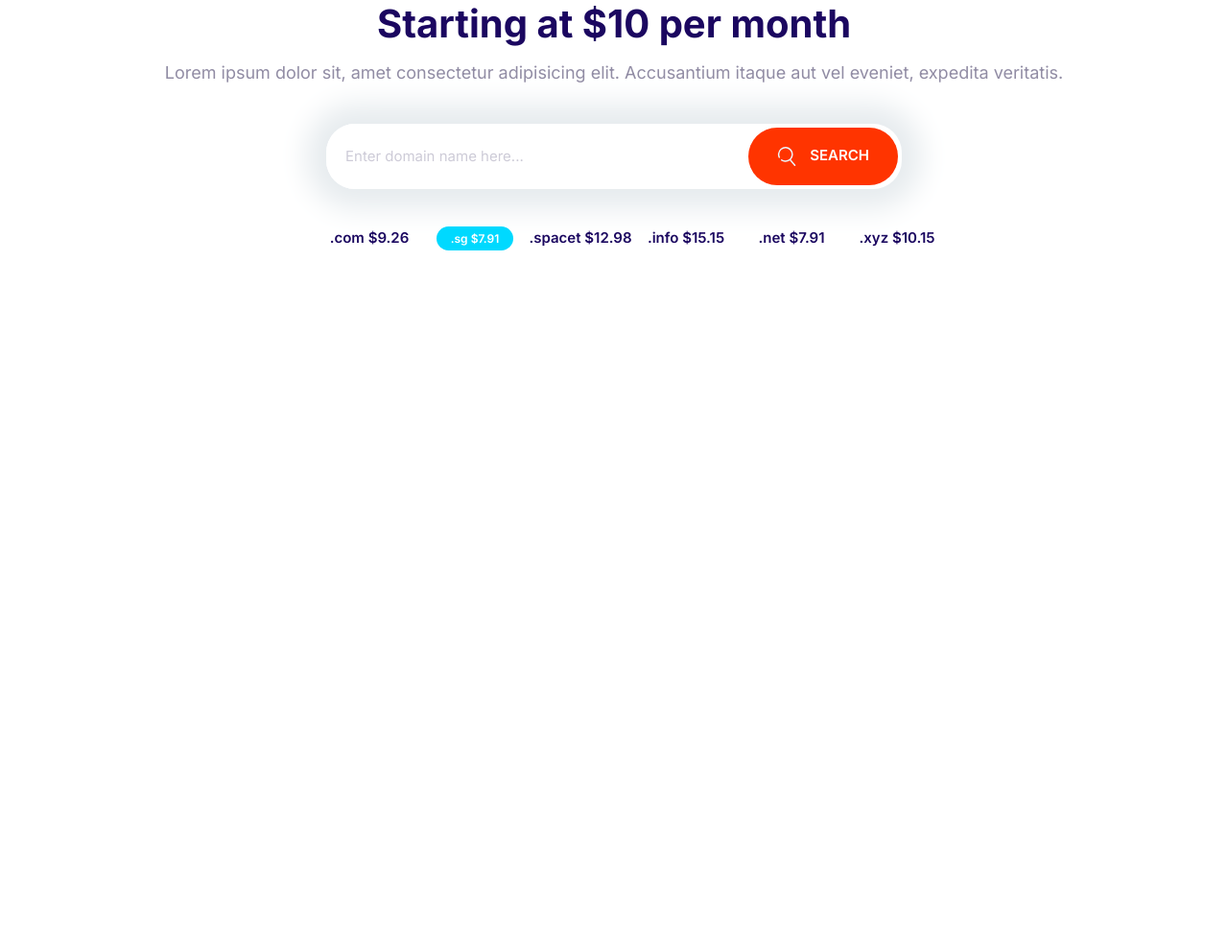
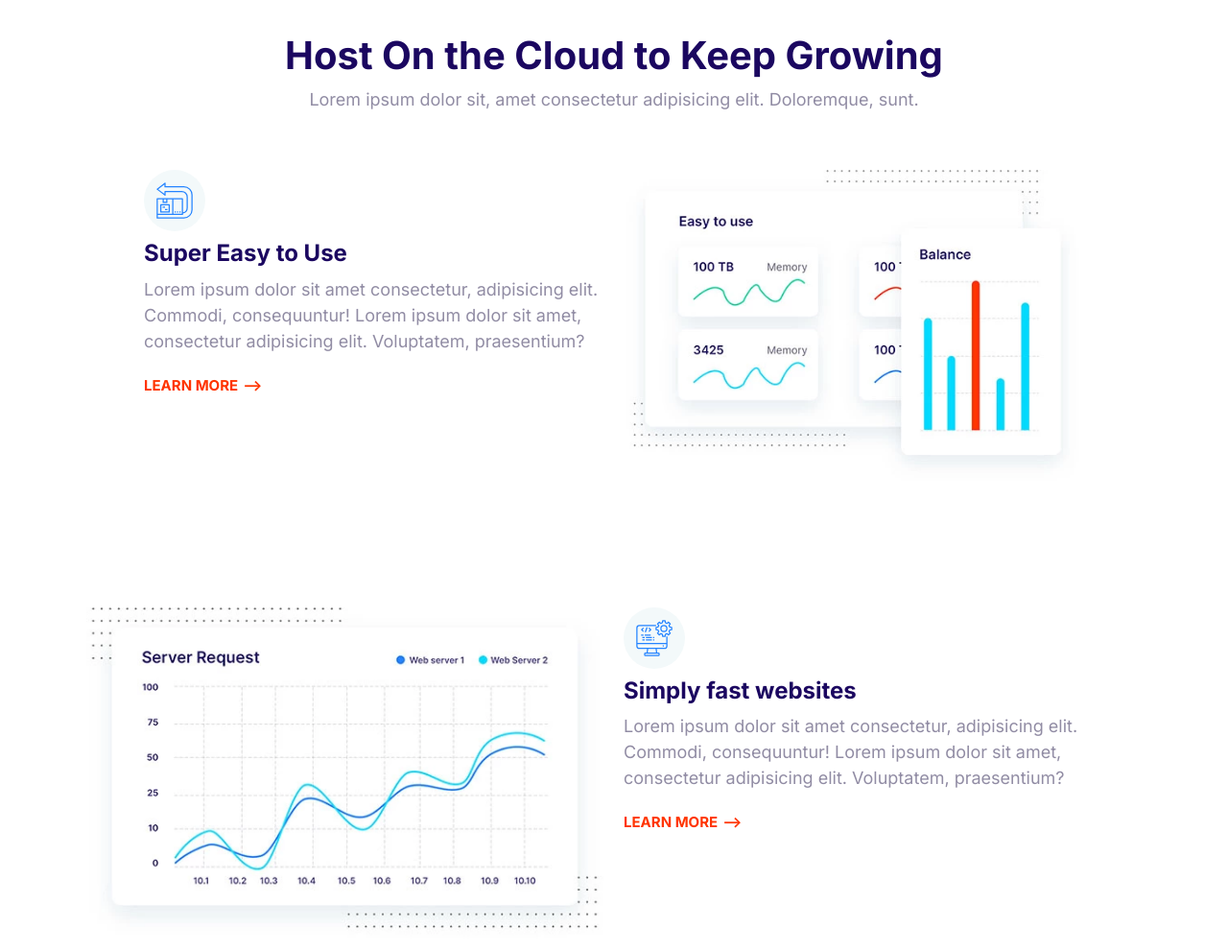
Before and after one commit to lyndasowunmi/Moshify-Project, a plain HTML site: page index.html in a window 1280 px wide. Shown: the part 57-1047 px from the top of the page at 96% size. Before the commit the page ends 800 px from the top, so only its background shows below. Drawn offline with Linux system fonts and the light colour scheme.

Commit message:
Build features block

```diff
--- a/css/styles.css
+++ b/css/styles.css
@@ -791,3 +791,28 @@ a {
     grid-template-columns: repeat(auto-fit, minmax(10rem, 1fr));
   }
 }
+
+/* Features Block */
+
+.feature {
+  gap: 4rem 2rem;
+  margin: 12rem 0;
+}
+
+.feature:first-of-type {
+  margin: 6rem;
+}
+
+.feature__heading {
+  margin: 1rem 0;
+}
+
+.feature__image {
+  width: 100%;
+}
+
+@media screen and (min-width: 768px) {
+  .feature:nth-of-type(even) .feature__content {
+    order: 2;
+  }
+}
--- a/index.html
+++ b/index.html
@@ -18,39 +18,122 @@
     <link rel="stylesheet" href="css/styles.css" />
   </head>
   <body>
-    <section class="block container block-domain">
+    <section class="block container">
       <header class="block__header">
-        <h2 class="domain__heading">Starting at $10 per month</h2>
-        <p class="domain__text">
-          Lorem ipsum dolor sit, amet consectetur adipisicing elit. Accusantium
-          itaque aut vel eveniet, expedita veritatis.
+        <h2>Host On the Cloud to Keep Growing</h2>
+        <p>
+          Lorem ipsum dolor sit, amet consectetur adipisicing elit. Doloremque,
+          sunt.
         </p>
       </header>
-      <div>
-        <div class="input-group">
-          <input
-            type="text"
-            class="input"
-            placeholder="Enter domain name here..."
+      <article class="grid grid--1x2 feature">
+        <div class="feature__content">
+          <span class="icon-container">
+            <svg class="icon icon--primary">
+              <use xlink:href="images/sprite.svg#easy"></use>
+            </svg>
+          </span>
+          <h3 class="feature__heading">Super Easy to Use</h3>
+          <p>
+            Lorem ipsum dolor sit amet consectetur, adipisicing elit. Commodi,
+            consequuntur! Lorem ipsum dolor sit amet, consectetur adipisicing
+            elit. Voluptatem, praesentium?
+          </p>
+          <a href="#" class="link-arrow">Learn more</a>
+        </div>
+        <picture>
+          <source
+            type="image/webp"
+            srcset="images/easy.webp 1x, images/easy@2x.webp 2x"
           />
-          <button class="btn btn--accent">
-            <svg class="icon icon--white">
-              <use xlink:href="images/sprite.svg#search"></use>
+          <source
+            type="image/jpg"
+            srcset="images/easy.jpg 1x, images/easy@2x.jpg 2x"
+          />
+          <img class="feature__image" src="images/easy@2x.jpg" alt="" />
+        </picture>
+      </article>
+      <article class="grid grid--1x2 feature">
+        <div class="feature__content">
+          <span class="icon-container">
+            <svg class="icon icon--primary">
+              <use xlink:href="images/sprite.svg#computer"></use>
             </svg>
-            Search
-          </button>
+          </span>
+          <h3 class="feature__heading">Simply fast websites</h3>
+          <p>
+            Lorem ipsum dolor sit amet consectetur, adipisicing elit. Commodi,
+            consequuntur! Lorem ipsum dolor sit amet, consectetur adipisicing
+            elit. Voluptatem, praesentium?
+          </p>
+          <a href="#" class="link-arrow">Learn more</a>
         </div>
-      </div>
-      <ul class="list block-domain__prices">
-        <li>.com $9.26</li>
-        <li>
-          <span class="badge badge--secondary badge--small">.sg $7.91</span>
-        </li>
-        <li>.spacet $12.98</li>
-        <li>.info $15.15</li>
-        <li>.net $7.91</li>
-        <li>.xyz $10.15</li>
-      </ul>
+        <picture>
+          <source
+            type="image/webp"
+            srcset="images/fast.webp 1x, images/fast@2x.webp 2x"
+          />
+          <source
+            type="image/jpg"
+            srcset="images/fast.jpg 1x, images/fast@2x.jpg 2x"
+          />
+          <img class="feature__image" src="images/fast@2x.jpg" alt="" />
+        </picture>
+      </article>
+      <article class="grid grid--1x2 feature">
+        <div class="feature__content">
+          <span class="icon-container">
+            <svg class="icon icon--primary">
+              <use xlink:href="images/sprite.svg#settings"></use>
+            </svg>
+          </span>
+          <h3 class="feature__heading">WordPress made easy</h3>
+          <p>
+            Lorem ipsum dolor sit amet consectetur, adipisicing elit. Commodi,
+            consequuntur! Lorem ipsum dolor sit amet, consectetur adipisicing
+            elit. Voluptatem, praesentium?
+          </p>
+          <a href="#" class="link-arrow">Learn more</a>
+        </div>
+        <picture>
+          <source
+            type="image/webp"
+            srcset="images/wordpress.webp 1x, images/wordpress@2x.webp 2x"
+          />
+          <source
+            type="image/jpg"
+            srcset="images/wordpress.jpg 1x, images/wordpress@2x.jpg 2x"
+          />
+          <img class="feature__image" src="images/wordpress@2x.jpg" alt="" />
+        </picture>
+      </article>
+      <article class="grid grid--1x2 feature">
+        <div class="feature__content">
+          <span class="icon-container">
+            <svg class="icon icon--primary">
+              <use xlink:href="images/sprite.svg#clock"></use>
+            </svg>
+          </span>
+          <h3 class="feature__heading">24/7 Expert Support</h3>
+          <p>
+            Lorem ipsum dolor sit amet consectetur, adipisicing elit. Commodi,
+            consequuntur! Lorem ipsum dolor sit amet, consectetur adipisicing
+            elit. Voluptatem, praesentium?
+          </p>
+          <a href="#" class="link-arrow">Learn more</a>
+        </div>
+        <picture>
+          <source
+            type="image/webp"
+            srcset="images/support.webp 1x, images/support@2x.webp 2x"
+          />
+          <source
+            type="image/jpg"
+            srcset="images/support.jpg 1x, images/support@2x.jpg 2x"
+          />
+          <img class="feature__image" src="images/support@2x.jpg" alt="" />
+        </picture>
+      </article>
     </section>
     <script src="js/main.js"></script>
   </body>
```
Also changed, not shown: components/featuresblock.html (added, +117 -0 lines), components/input.html (+4 -1 lines), images/easy.jpg (added), images/easy.webp (added), images/easy2x.jpg (added), images/easy2x.webp (added), images/fast.webp (added), images/fast2x.webp (added), images/support.jpg (added), images/support.webp (added), images/support2x.webp (added), images/wordpress.webp (added), images/wordpress2x.webp (added).
